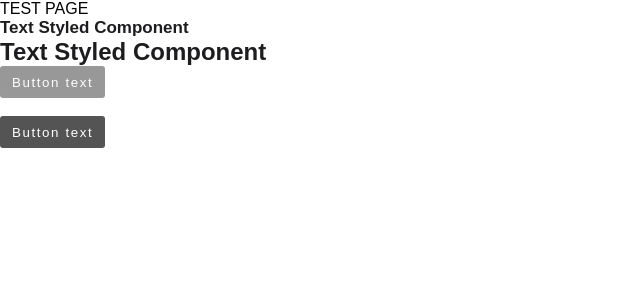
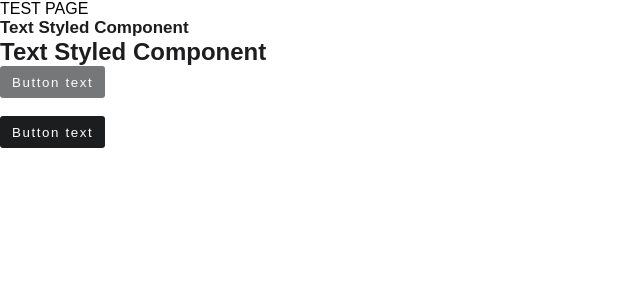
Before and after one commit to kiryl-kavalenka/aws-booking-frontend, a React (Create React App) app: page /test in a window 1280 px wide. Shown: the top 300 px of the page, without its empty margins (0-640 px from the left). Built offline with nearby package versions, Linux system fonts and the light colour scheme.

Commit message:
feat: added new step and fixed color of button

```diff
--- a/src/components/pages/login/steps/step7.tsx
+++ b/src/components/pages/login/steps/step7.tsx
@@ -1,7 +1,40 @@
-import { FC } from "react";
+import { FC, useEffect, useState } from "react";
+import { Text } from '../../../ui/text';
+import { Button } from "../../../ui/button";
+import { ToggleButton } from "../../../ui/toggle-button";
+import { CheckBox } from "../../../ui/checkbox";
 
 export const Step7: FC = () => {
+    const SHOW_ME_CASES: string[] = ['Woman', 'Man', 'Everyone'];
+
+    const [selectedCase, setSelectedCase] = useState('');
+    const [canContinue, setCanContinue] = useState(false);
+
+    useEffect(() => {
+        if (selectedCase) {
+            setCanContinue(prev => prev = true)
+        }
+    }, [selectedCase])
+
+    const handleToggleButtonClick = (choosenCase: string) => {
+        setSelectedCase((prev) => prev = choosenCase)
+    }
+
+    const handleContinue = () => {
+        console.log('selectedCase', selectedCase)
+    }
+
     return(
-        <>Step7</>
+        <>
+            <Text type="header" textAlign="center">Show me</Text>
+            {
+                SHOW_ME_CASES.map((item) => {
+                    const isActive: boolean = !!selectedCase?.includes(item)
+                    return (
+                    <ToggleButton type="common" width="100%" active={isActive} onClick={() => handleToggleButtonClick(item)} outlined>{item}</ToggleButton>
+                )})
+            }
+            <Button type="common" width="100%" onClick={handleContinue} disabled={!canContinue}>Contitnue</Button>
+        </>
     )
 }
--- a/src/components/ui/button/button.styles.ts
+++ b/src/components/ui/button/button.styles.ts
@@ -8,7 +8,7 @@ export const Common = styled.button<ButtonProps>`
         } else {
             switch (type) {
                 case 'common' :
-                    return '#545454';
+                    return '#1c1d1f';
                 case 'primary' :
                     return '#1795f8'
                 case 'success' :
@@ -18,7 +18,7 @@ export const Common = styled.button<ButtonProps>`
                 case 'danger' :
                     return '#ff3e59'
                 default:
-                    return '#545454'
+                    return '#1c1d1f'
             }
         }
     }};
@@ -26,7 +26,7 @@ export const Common = styled.button<ButtonProps>`
         if (outlined) {
             switch (type) {
                 case 'common' :
-                    return '2px solid #545454';
+                    return '2px solid #1c1d1f';
                 case 'primary' :
                     return '2px solid #1795f8'
                 case 'success' :
@@ -36,7 +36,7 @@ export const Common = styled.button<ButtonProps>`
                 case 'danger' :
                     return '2px solid #ff3e59'
                 default:
-                    return '2px solid #545454'
+                    return '2px solid #1c1d1f'
             }
         } else {
             return '0px'
@@ -50,7 +50,7 @@ export const Common = styled.button<ButtonProps>`
         } else if (!color && outlined) {
             switch (type) {
                 case 'common' :
-                    return '#545454';
+                    return '#1c1d1f';
                 case 'primary' :
                     return '#1795f8'
                 case 'success' :
@@ -60,7 +60,7 @@ export const Common = styled.button<ButtonProps>`
                 case 'danger' :
                     return '#ff3e59'
                 default:
-                    return '#545454'
+                    return '#1c1d1f'
             }
         } else {
             return '#fff';
```
